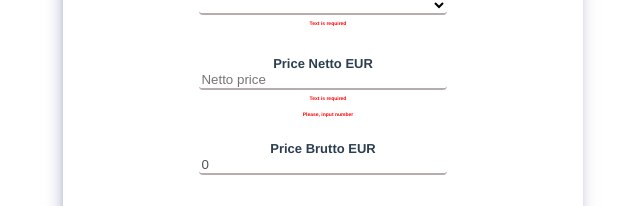
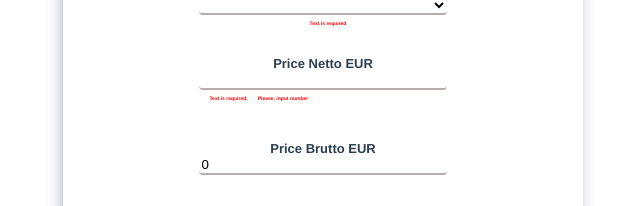
Before and after one commit to Datureli/clicktrains, a Vue app: page / in a window 1280 px wide. Both pictures are taken after typing "Sample" into the empty fields and a click on the button "Submit". Shown: the part 129-335 px from the top of the page, without its empty margins (317-957 px from the left). Built offline with nearby package versions, Linux system fonts and the light colour scheme.

Commit message:
change brutto input frmo disabled to readonly,if input is disabled is not sending brutto value

```diff
--- a/src/components/Form.vue
+++ b/src/components/Form.vue
@@ -23,13 +23,16 @@
       <label for="price Netto EUR">Price Netto EUR</label>
       <input
         v-model="nettoPrice"
-        placeholder="Netto price"
         type="number"
         :disabled="isDisabled"
         name="netto"
       />
-      <p class="errors" v-if="!nettoPrice && isFormSubmitted">{{ errors }}</p>
-      <p class="errors" v-if="isFormSubmitted">{{ validateNettoPrice }}</p>
+      <div style="display: flex">
+        <p class="errors" v-if="!nettoPrice && isFormSubmitted">
+          {{ errors && isFormSubmitted ? errors + "," : "" }}
+        </p>
+        <p class="errors" v-if="isFormSubmitted">{{ validateNettoPrice }}</p>
+      </div>
     </div>
 
     <div class="displayGrid">
@@ -38,7 +41,7 @@
         placeholder="Brutto price"
         type="number"
         :value="calculateVat"
-        disabled
+        readonly
         name="brutto"
       />
     </div>
@@ -59,15 +62,25 @@
         name="description"
       >
       </textarea>
-      <p class="errors">{{ validateForm }}</p>
+      <p class="errors">{{ validateDescription }}</p>
     </div>
     <div class="displayGrid">
       <label for="Send confirmation">Send Confirmation</label>
       <div style="display: flex; margin-left: 70px">
         <div style="display: flex">
-          <input v-model="radioButton" value="radio" type="radio" name="confirmation" />
+          <input
+            v-model="radioButton"
+            value="radio"
+            type="radio"
+            name="confirmation"
+          />
           <label for="yes">Yes</label>
-          <input type="radio" v-model="radioButton" value="radio2" name="confirmation" />
+          <input
+            type="radio"
+            v-model="radioButton"
+            value="radio2"
+            name="confirmation"
+          />
           <label for="no">No</label>
         </div>
       </div>
@@ -92,7 +105,7 @@ export default {
       submitForm,
       calculateVat,
       description,
-      validateForm,
+      validateDescription,
       ...toRefs
     } = useForm();
 
@@ -105,7 +118,7 @@ export default {
       submitForm,
       calculateVat,
       description,
-      validateForm,
+      validateDescription,
       ...toRefs,
     };
   },
--- a/src/composables/useForm.js
+++ b/src/composables/useForm.js
@@ -9,8 +9,8 @@ export function useForm() {
   const state = reactive({
     errors: "Text is required",
     descriptionMaxLength: 255,
+    vatOptions: [19, 21, 23, 25],
     vatInput: "",
-    vatOptions: [19, 21, 23, 25],
     nettoPrice: "",
     radioButton: "",
     disabled: false,
@@ -18,7 +18,7 @@ export function useForm() {
     successStatus: false,
   });
 
-  const validateForm = computed(() => {
+  const validateDescription = computed(() => {
     if (!description.value) {
       return "Text is required";
     }
@@ -76,7 +76,7 @@ export function useForm() {
     submitForm,
     calculateVat,
     description,
-    validateForm,
+    validateDescription,
     ...toRefs(state),
   };
 }
```
